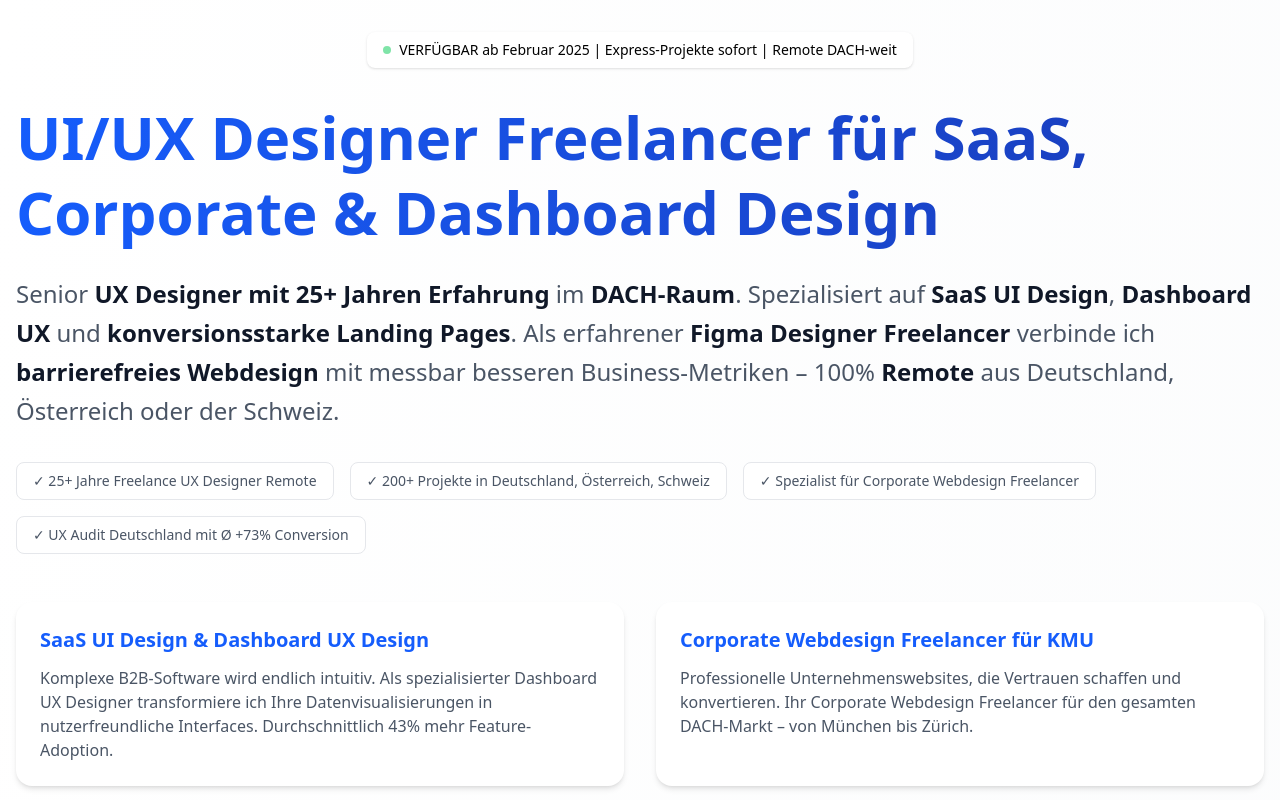
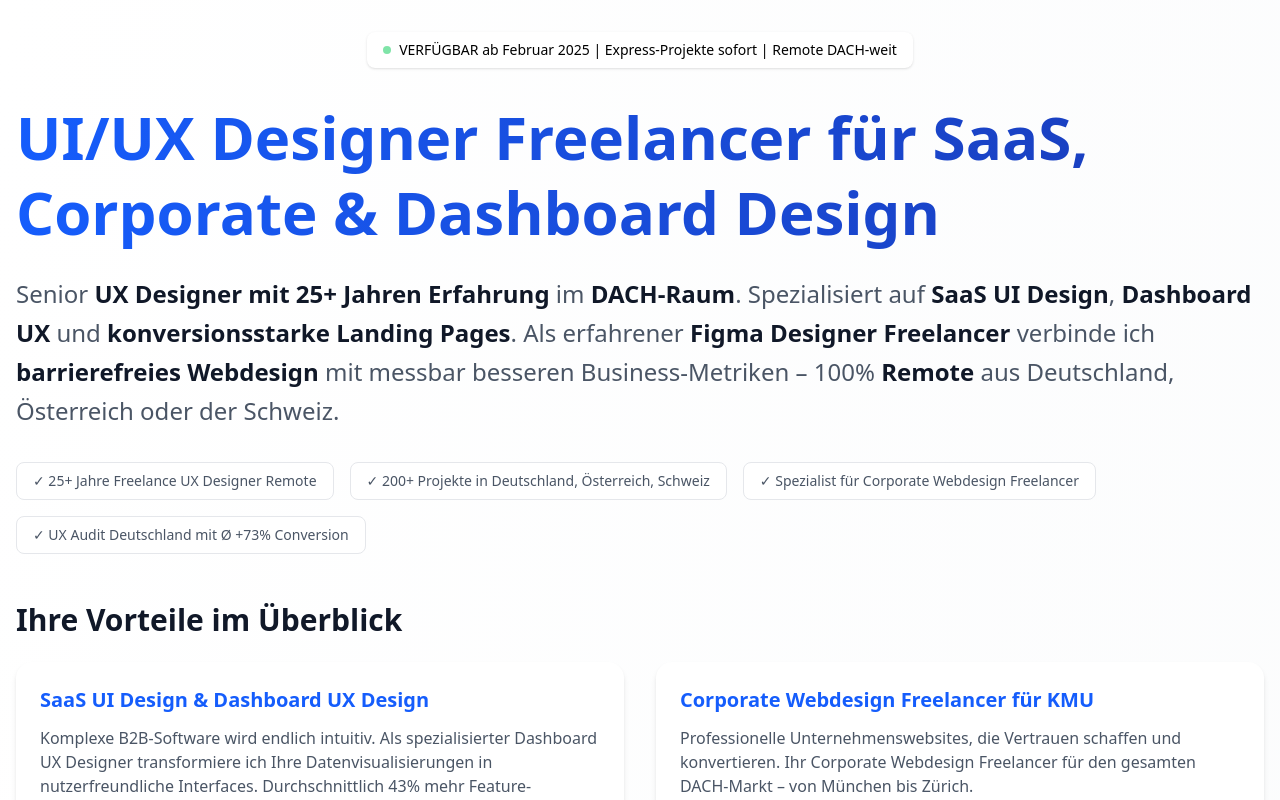
Before and after one commit to davidschubert/nuxt4-portfolio, a Nuxt app: page /claude in a window 1280 px wide. Shown: the top 800 px of the page. Built offline with nearby package versions, Linux system fonts and the light colour scheme.

Commit message:
update v2

```diff
--- a/app/pages/chatgpt/index.vue
+++ b/app/pages/chatgpt/index.vue
@@ -6,7 +6,7 @@
     >
         <a
             href="#content"
-            class="absolute -left-[9999px] top-auto w-px h-px overflow-hidden focus:left-0 focus:top-0 focus:w-auto focus:h-auto focus:p-4 focus:bg-white focus:text-black focus:z-[999] focus-visible:outline focus-visible:outline-2 focus-visible:outline-offset-4 focus-visible:outline-emerald-400"
+            class="sr-only focus:not-sr-only focus:fixed focus:left-4 focus:top-4 focus:z-[999] focus:px-4 focus:py-3 focus:rounded-lg focus:bg-white focus:text-[#0b0c10] focus:shadow-lg focus-visible:outline focus-visible:outline-2 focus-visible:outline-offset-4 focus-visible:outline-emerald-400"
             >Zum Inhalt springen</a
         >
 
@@ -561,7 +561,7 @@
                 </div>
 
                 <ul
-                    class="flex flex-wrap justify-center gap-6 mt-8 p-0 list-none opacity-40"
+                    class="flex flex-wrap justify-center gap-6 mt-8 p-0 list-none"
                     aria-label="Kundenlogos"
                 >
                     <li
--- a/app/pages/claude/index.vue
+++ b/app/pages/claude/index.vue
@@ -99,6 +99,12 @@
                             >✓ UX Audit Deutschland mit Ø +73% Conversion</span
                         >
                     </div>
+
+                    <h2
+                        class="text-2xl md:text-3xl font-bold text-gray-900 mb-6"
+                    >
+                        Ihre Vorteile im Überblick
+                    </h2>
 
                     <!-- Value Propositions -->
                     <div class="grid grid-cols-1 md:grid-cols-2 gap-8 mb-12">
```
